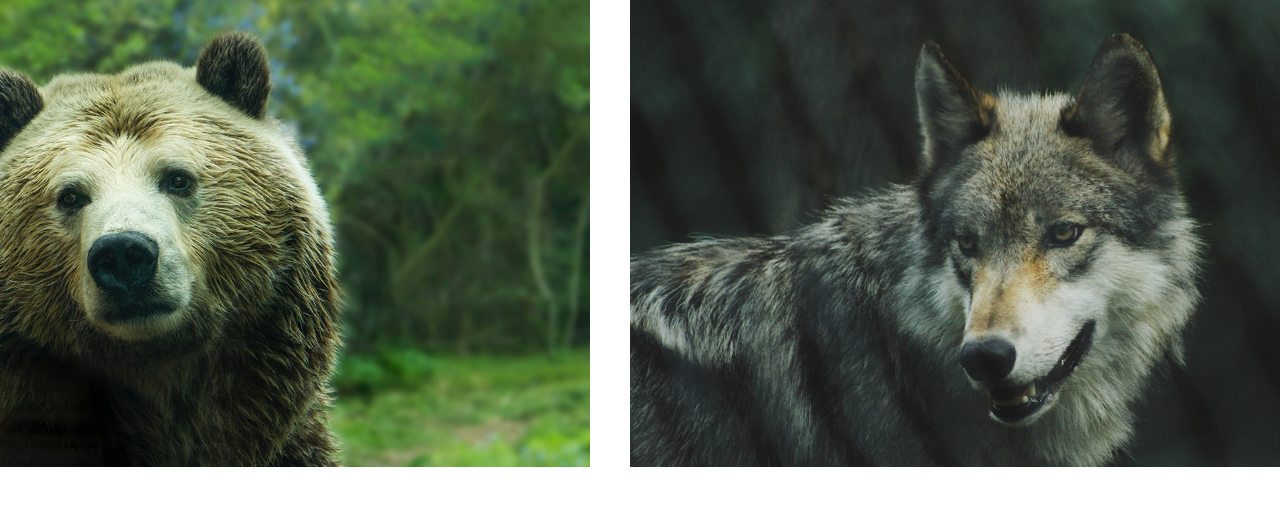
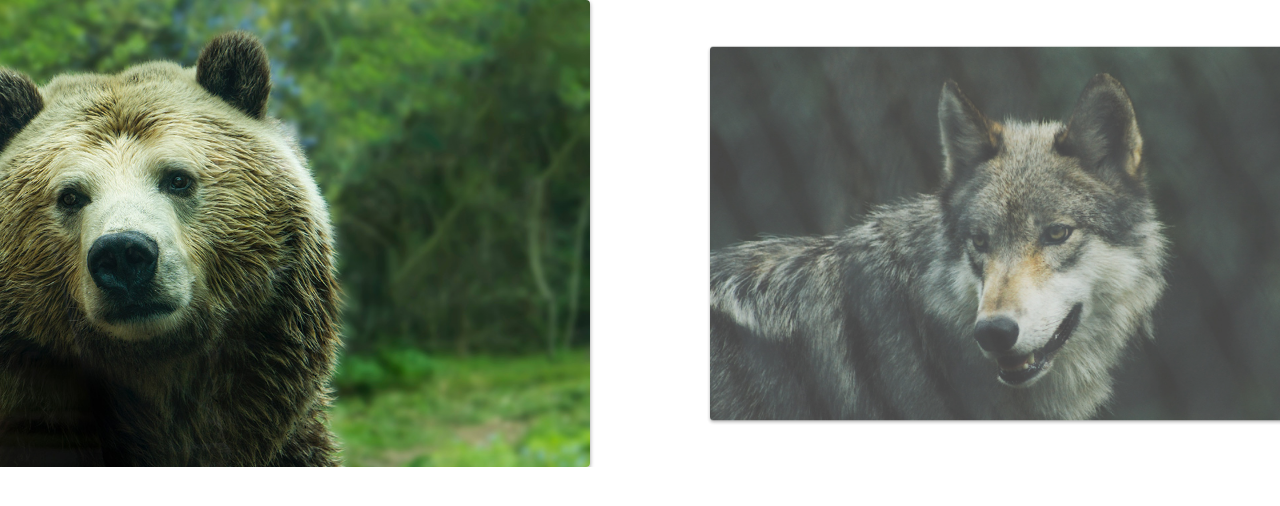
Before and after one commit to gilgilx777/slide, a plain HTML site: page index.html in a window 1280 px wide. Drawn offline with Linux system fonts and the light colour scheme.

Commit message:
Ajuste das configuracoes ao resize e classe ativa adicionada

```diff
--- a/css/style.css
+++ b/css/style.css
@@ -18,9 +18,22 @@ img {
 .slide {
   display: flex;
 }
+.slide:hover {
+  will-change: transform;
+}
 .slide li {
   flex-shrink: 0;
   width: 80vw;
   max-width: 800px;
   margin: 0 20px;
+  border-radius: 4px;
+  overflow: hidden;
+  box-shadow: 0 2px 4px rgba(0, 0, 0, 0.4);
+  opacity: 0.8;
+  transform: scale(0.8);
+  transition: 0.4s;
 }
+.slide li.active {
+  opacity: 1;
+  transform: scale(1);
+}
--- a/js/slide.js
+++ b/js/slide.js
@@ -1,3 +1,5 @@
+import debounce from "./debounce.js";
+
 export default class Slide {
   constructor(slide, wrapper) {
     this.slide = document.querySelector(slide);
@@ -7,13 +9,14 @@ export default class Slide {
       startX: 0,
       movement: 0,
     };
+    this.activeClass = "active";
+  }
+  transition(active) {
+    this.slide.style.transition = active ? "transform .3s" : "";
   }
   moveSlide(distX) {
     this.dist.movePosition = distX;
     this.slide.style.transform = `translate3d(${distX}px, 0, 0)`;
-  }
-  transition(active) {
-    this.slide.style.transition = active ? "transform .3s" : "";
   }
 
   updatePosition(clientX) {
@@ -66,18 +69,14 @@ export default class Slide {
     this.wrapper.addEventListener("mouseup", this.onEnd);
     this.wrapper.addEventListener("touchend", this.onEnd);
   }
-  bindEvents() {
-    this.onStart = this.onStart.bind(this);
-    this.onMove = this.onMove.bind(this);
-    this.onEnd = this.onEnd.bind(this);
-  }
+
   // slides config
   slidePosition(slide) {
     const margin = (this.wrapper.offsetWidth - slide.offsetLeft) / 2;
     return -(slide.offsetLeft - margin);
   }
 
-  slideConfig() {
+  slidesConfig() {
     this.slideArray = [...this.slide.children].map((element) => {
       const position = this.slidePosition(element);
       return { position, element };
@@ -97,18 +96,44 @@ export default class Slide {
     this.moveSlide(activeSlide.position);
     this.slideIndexNav(index);
     this.dist.finalPosition = activeSlide.position;
+    this.changeActiveClass();
   }
+  changeActiveClass() {
+    this.slideArray.forEach((item) =>
+      item.element.classList.remove(this.activeClass)
+    );
+    this.slideArray[this.index.active].element.classList.add(this.activeClass);
+  }
+
   activePrevSlide() {
     if (this.index.prev !== undefined) this.chageSlide(this.index.prev);
   }
   activeNexSlide() {
     if (this.index.next !== undefined) this.chageSlide(this.index.next);
   }
+  onResize() {
+    setTimeout(() => {
+      this.slidesConfig();
+      this.changeSlide(this.index.active);
+    }, 1000);
+  }
+
+  addResize() {
+    window.addEventListener("resize", this.onResize);
+  }
+  bindEvents() {
+    this.onStart = this.onStart.bind(this);
+    this.onMove = this.onMove.bind(this);
+    this.onEnd = this.onEnd.bind(this);
+
+    this.onResize = debounce(this.onResize.bind(this), 200);
+  }
   init() {
     this.bindEvents();
     this.transition(true);
     this.addSlideEvents();
-    this.slideConfig();
+    this.slidesConfig();
+    this.addResize();
     return this;
   }
 }
```
